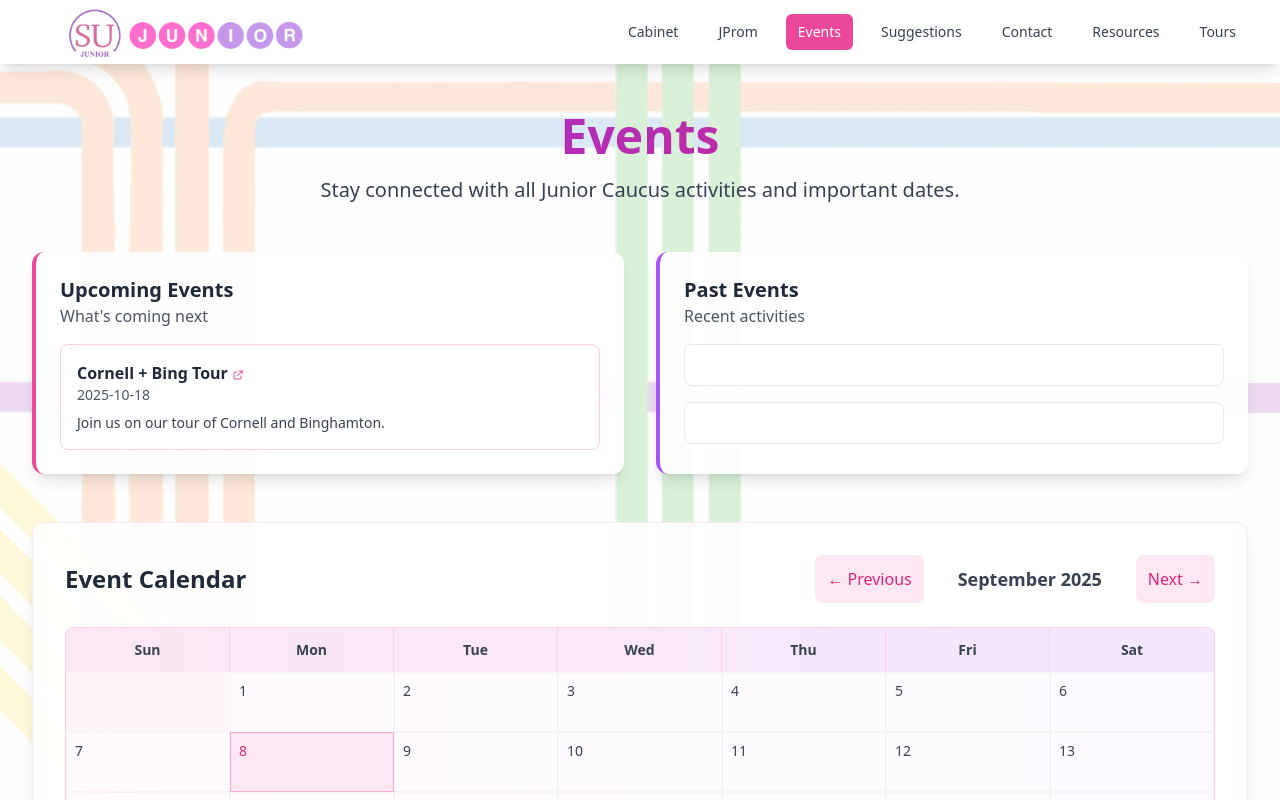
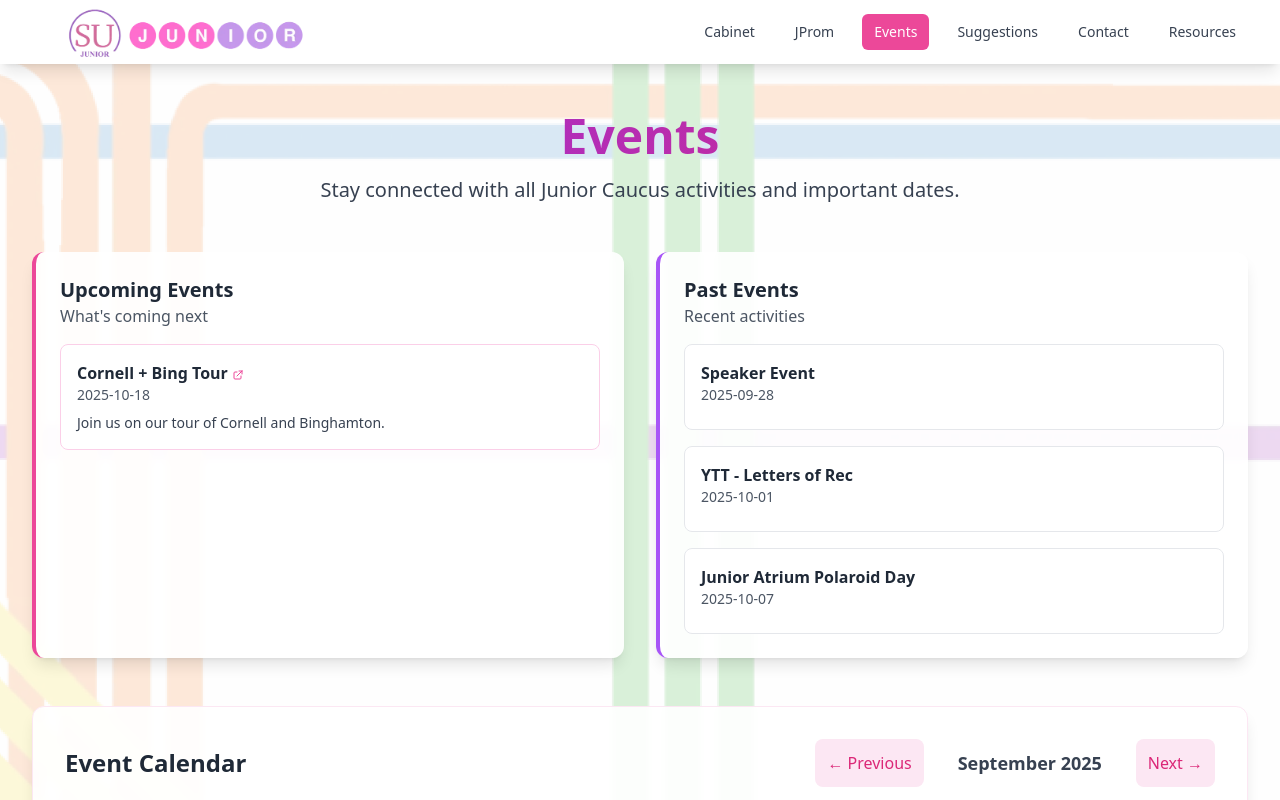
Before and after one commit to alex-wanger/junior_caucus, a React (Vite) app: page /events in a window 1280 px wide. Shown: the top 800 px of the page. Built offline with nearby package versions, Linux system fonts and the light colour scheme.

Commit message:
change navbar + remove old events

```diff
--- a/src/pages/EventsPage.jsx
+++ b/src/pages/EventsPage.jsx
@@ -10,11 +10,24 @@ const EventsPage = () => {
       title: "Cornell + Bing Tour",
       date: "2025-10-18",
       description: "Join us on our tour of Cornell and Binghamton.",
-      link: "https://docs.google.com/forms/d/1oLdJawK8RRQwhgkSjOg3_XluVCfNxZoIsG8Msr8N2_Y/viewform?edit_requested=true&fbclid=PAZXh0bgNhZW0CMTEAAaeOFuiISibgxWbJmI3fse1meXco8NEQZZWXJDokrn9mnRJpelRUimKOcJkKdg_aem_O3nBHsWUegFq8lTUwpL0LA",
+      link: "/tours",
     },
   ];
 
-  const pastEvents = [{}, {}];
+  const pastEvents = [
+  {
+      title: "Speaker Event",
+      date: "2025-09-28",
+  },
+  {
+      title: "YTT - Letters of Rec",
+      date: "2025-10-01",
+  },
+  {
+      title: "Junior Atrium Polaroid Day",
+      date: "2025-10-07",
+  },
+];
 
   const allEvents = [...upcomingEvents, ...pastEvents];
 
```
Also changed, not shown: src/components/NavBar.jsx (+2 -5 lines).
